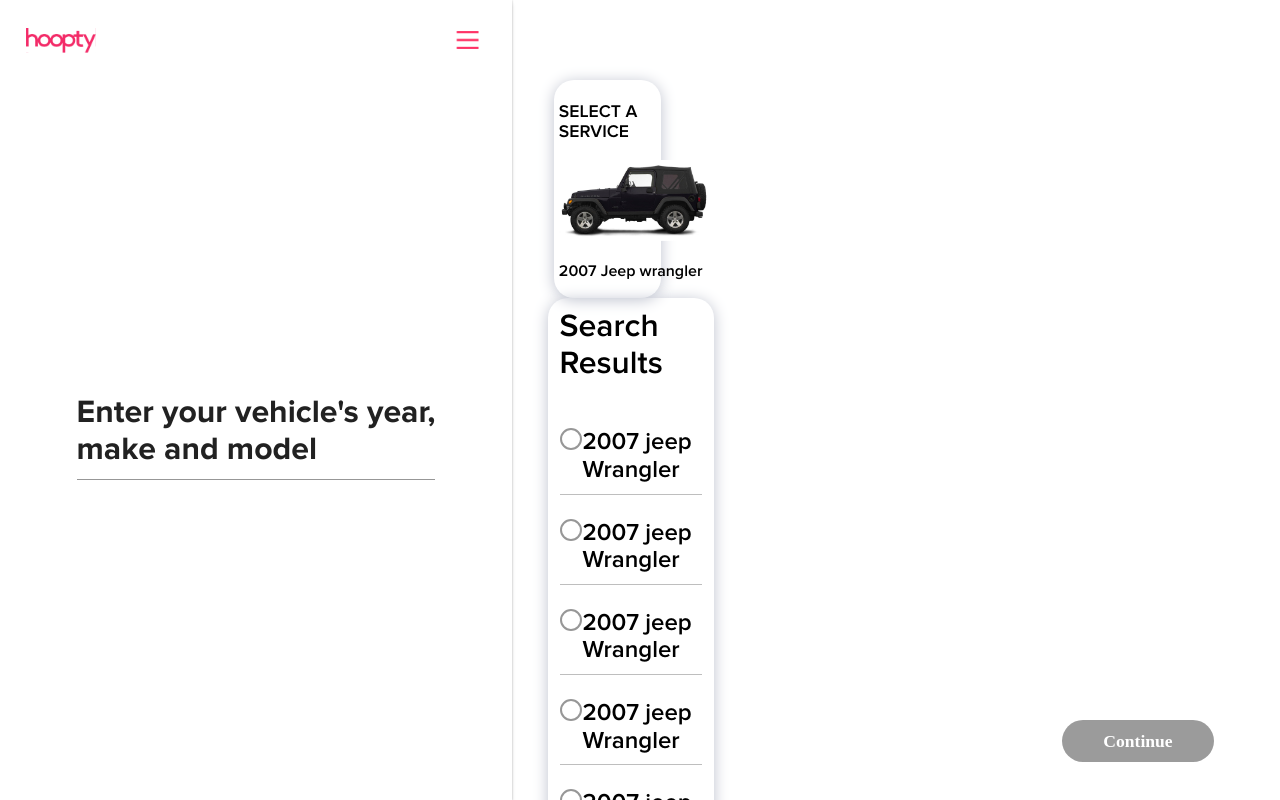
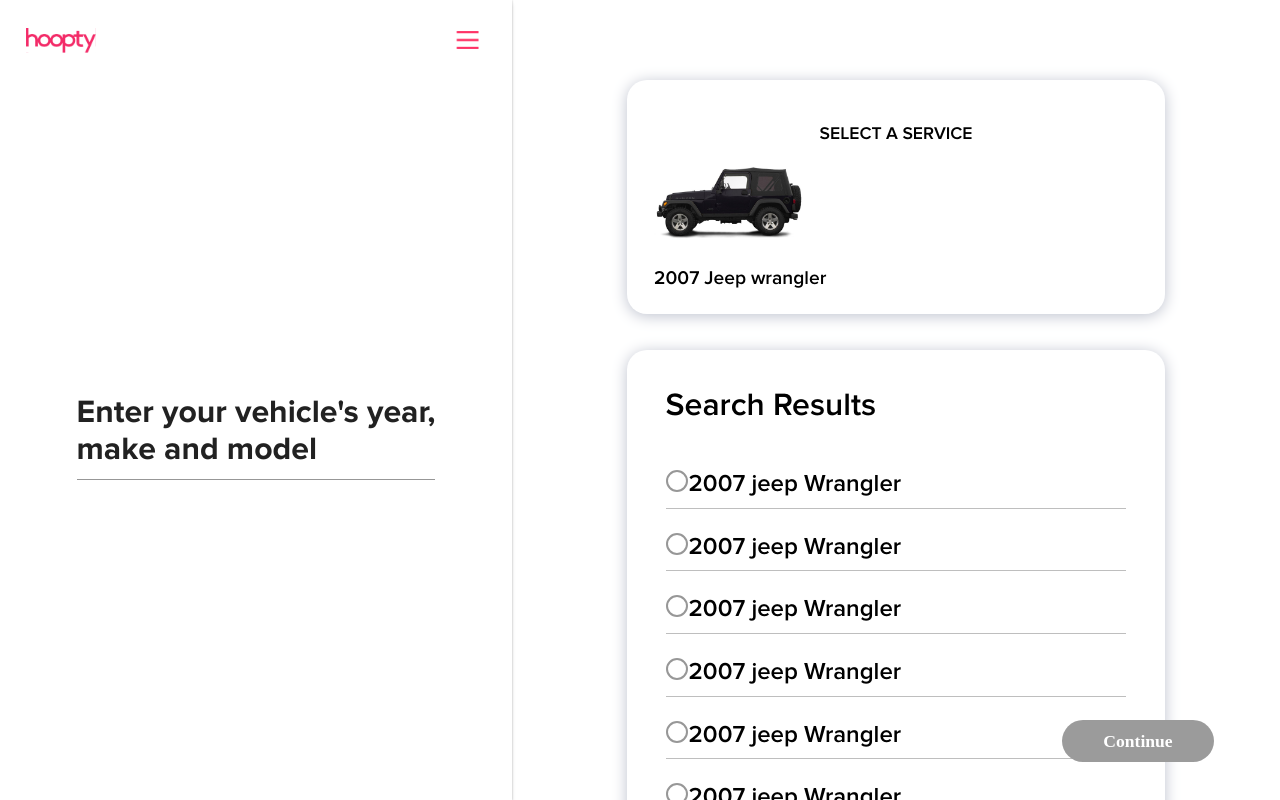
Before and after one commit to aayushtiwari/angularapp, an Angular app: page /select-service in a window 1280 px wide. Built offline with nearby package versions, Linux system fonts and the light colour scheme.

Commit message:
updated styles for vehicles

```diff
--- a/src/app/app.component.css
+++ b/src/app/app.component.css
@@ -36,8 +36,7 @@
 }
 .right-section {
   position: relative;
-  display: flex;
-  flex-wrap: wrap;
+  display: grid;
   overflow: auto;
   padding-top: 10vh;
 }
@@ -67,6 +66,9 @@
 @media all and (max-width: 1690px) {
 }
 @media all and (max-width: 1000px) {
+  .select-vehicle {
+    width: 1000px;
+  }
   .content {
     display: flex;
     flex-wrap: wrap;
@@ -86,6 +88,7 @@
     display: flex;
     flex-wrap: wrap;
     overflow: hidden;
+    padding-top: 5vh;
   }
   .app-services-flex {
     margin-bottom: 1%;
--- a/src/app/components/question-box/question-box.component.css
+++ b/src/app/components/question-box/question-box.component.css
@@ -4,9 +4,7 @@
   justify-content: center;
   flex-basis: 100%;
 }
-.question-component {
-  flex-basis: 50%;
-}
+
 .service-select-container {
   flex-basis: 100%;
   display: flex;
--- a/src/app/components/seach-input/seach-input.component.css
+++ b/src/app/components/seach-input/seach-input.component.css
@@ -44,7 +44,7 @@
 /* mediaq */
 @media all and (max-width: 1690px) {
   .question-box {
-    flex-basis: 60%;
+    flex-basis: 70%;
     padding: 5%;
   }
 }
--- a/src/app/components/service-select/service-select.component.css
+++ b/src/app/components/service-select/service-select.component.css
@@ -2,12 +2,13 @@
   width: 150px;
 }
 .service-select-container {
-  width: 44%;
+  width: 90%;
   border-radius: 20px;
   box-shadow: 0px 2px 15px #bec2ce;
   display: grid;
-  padding: 3%;
+  padding: 5%;
   padding-bottom: 1%;
+  margin-bottom: 3%;
 }
 .service-select-header {
   font-family: "ProximaSemiBold";
@@ -18,7 +19,7 @@
   font-size: 1.1rem;
 }
 .service-select-data p {
-  font-size: 1rem;
+  font-size: 1.2rem;
   font-family: "ProximaSemiBold";
 }
 /* mediaq */
@@ -26,7 +27,4 @@
   .question-component {
     flex-basis: 70%;
   }
-  .service-select-container {
-    width: 64%;
-  }
 }
--- a/src/app/pages/select-service/select-service.component.css
+++ b/src/app/pages/select-service/select-service.component.css
@@ -0,0 +1,9 @@
+.service-select-container {
+  width: 50%;
+}
+/* mediaq */
+@media all and (max-width: 1690px) {
+  .service-select-container {
+    width: 70%;
+  }
+}
--- a/src/app/pages/select-service/select-service.component.ts
+++ b/src/app/pages/select-service/select-service.component.ts
@@ -1,16 +1,16 @@
-import { Component, OnInit, } from '@angular/core';
+import { Component, OnInit } from "@angular/core";
 
 // @Directive({ QuestionBoxComponent})
 @Component({
-  selector: 'app-select-service',
-  templateUrl: './select-service.component.html',
-  styleUrls: ['./select-service.component.css'],
+  selector: "app-select-service",
+  templateUrl: "./select-service.component.html",
+  host: {
+    class: "select-vehicle"
+  },
+  styleUrls: ["./select-service.component.css"]
 })
 export class SelectServiceComponent implements OnInit {
+  constructor() {}
 
-  constructor() { }
-
-  ngOnInit() {
-  }
-
+  ngOnInit() {}
 }
--- a/src/app/pages/select-vehicle/select-vehicle.component.css
+++ b/src/app/pages/select-vehicle/select-vehicle.component.css
@@ -0,0 +1,11 @@
+.app-question-flex {
+  width: 100;
+}
+.question-component {
+  width: 50%;
+}
+@media all and (max-width: 1690px) {
+  .question-component {
+    flex-basis: 70%;
+  }
+}
--- a/src/app/pages/select-vehicle/select-vehicle.component.ts
+++ b/src/app/pages/select-vehicle/select-vehicle.component.ts
@@ -1,15 +1,15 @@
-import { Component, OnInit } from '@angular/core';
+import { Component, OnInit } from "@angular/core";
 
 @Component({
-  selector: 'app-select-vehicle',
-  templateUrl: './select-vehicle.component.html',
-  styleUrls: ['./select-vehicle.component.css']
+  selector: "app-select-vehicle",
+  templateUrl: "./select-vehicle.component.html",
+  host: {
+    class: "select-vehicle"
+  },
+  styleUrls: ["./select-vehicle.component.css"]
 })
 export class SelectVehicleComponent implements OnInit {
+  constructor() {}
 
-  constructor() { }
-
-  ngOnInit() {
-  }
-
+  ngOnInit() {}
 }
--- a/src/styles.css
+++ b/src/styles.css
@@ -350,3 +350,9 @@ template {
 [hidden] {
   display: none;
 }
+
+.select-vehicle {
+  width: 100%;
+  display: grid;
+  grid-gap: 20px;
+}
```
Also changed, not shown: src/app/routes.ts (+9 -9 lines).
